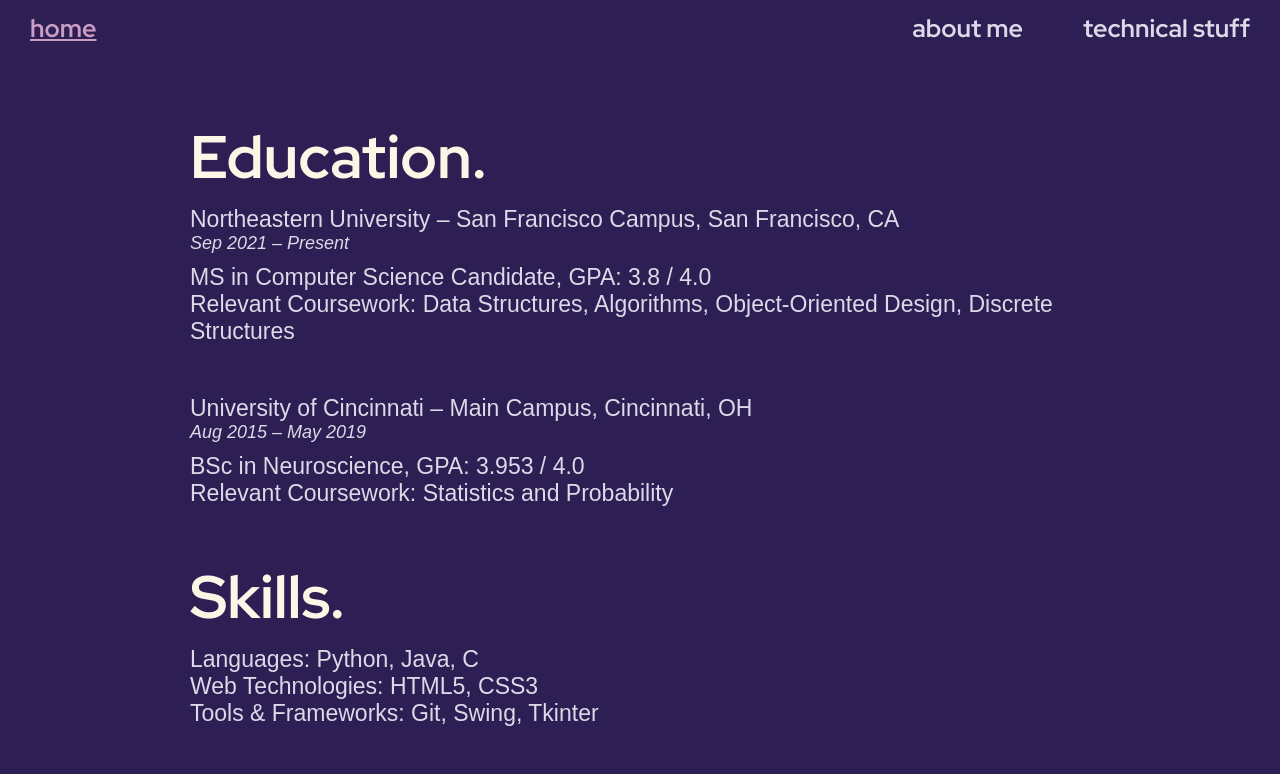
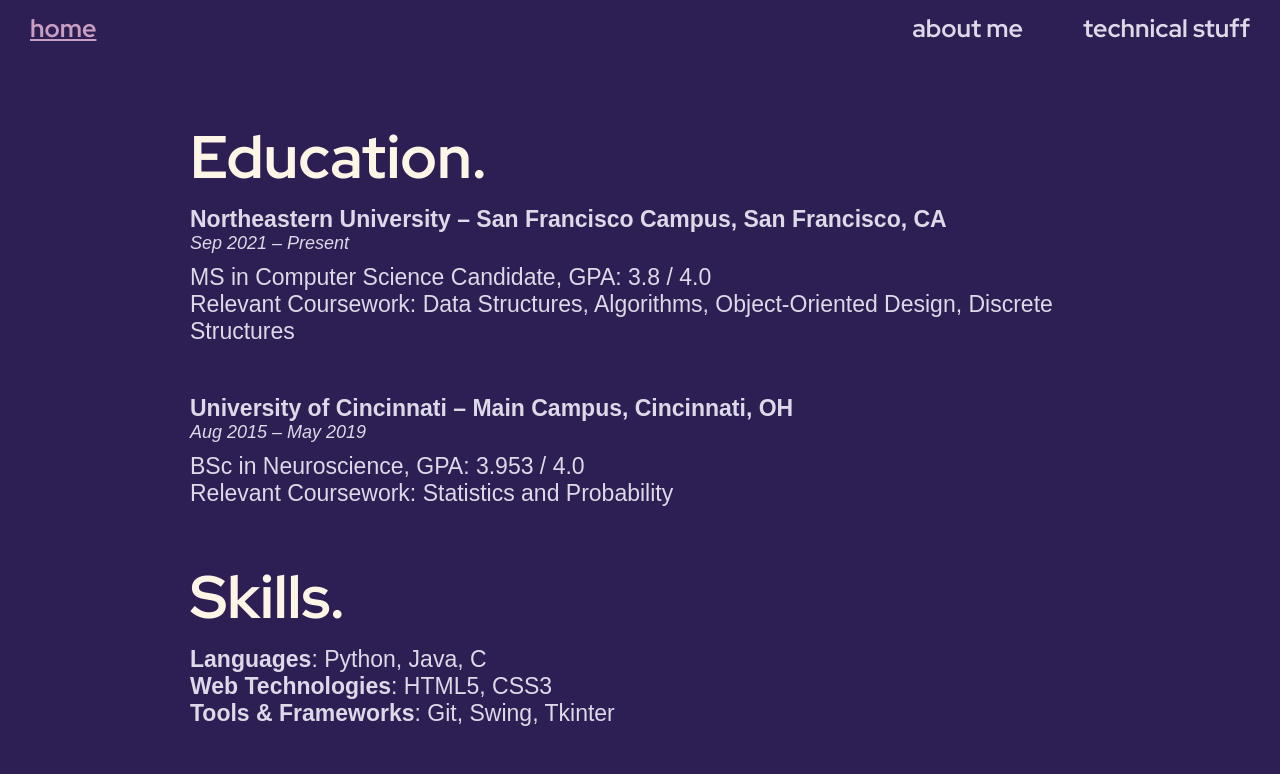
Before and after one commit to jerryasala/jerryasala-homepage, a website: page technical-stuff.html in a window 1280 px wide. Shown: the top 774 px of the page. Drawn offline with Linux system fonts and the light colour scheme; a web font is replaced by a local one.

Commit message:
update with style changes

```diff
--- a/styles.css
+++ b/styles.css
@@ -128,7 +128,7 @@
   width: 50%;
   object-fit: cover;
   object-position: 25% 25%;
-  margin-bottom: 25px;
+  margin: 25px 0;
 }
 
 .about-me {
@@ -161,6 +161,10 @@
   font-weight: 100;
   color: #ddd9e8;
   font-size: 23px;
+}
+
+.school {
+  font-weight: bold;
 }
 
 .edu-duration {
--- a/technical-stuff.html
+++ b/technical-stuff.html
@@ -33,7 +33,7 @@
         <div class="tech-container">
           <h1 class="headers">Education.</h1>
           <div class="education-container">
-            <p class="education">
+            <p class="education school">
               Northeastern University – San Francisco Campus, San Francisco, CA
             </p>
             <p class="edu-duration">Sep 2021 – Present</p>
@@ -46,7 +46,7 @@
             </p>
           </div>
           <div class="education-container">
-            <p class="education">
+            <p class="education school">
               University of Cincinnati – Main Campus, Cincinnati, OH
             </p>
             <p class="edu-duration">Aug 2015 – May 2019</p>
@@ -57,9 +57,11 @@
           </div>
           <h1 class="headers">Skills.</h1>
           <div class="skills-container">
-            <p class="skills">Languages: Python, Java, C</p>
-            <p class="skills">Web Technologies: HTML5, CSS3</p>
-            <p class="skills">Tools & Frameworks: Git, Swing, Tkinter</p>
+            <p class="skills"><strong>Languages</strong>: Python, Java, C</p>
+            <p class="skills"><strong>Web Technologies</strong>: HTML5, CSS3</p>
+            <p class="skills">
+              <strong>Tools & Frameworks</strong>: Git, Swing, Tkinter
+            </p>
           </div>
           <h1 class="headers">Projects.</h1>
           <div class="project-container">
```
Also changed, not shown: package.json (+4 -4 lines), README.md.
